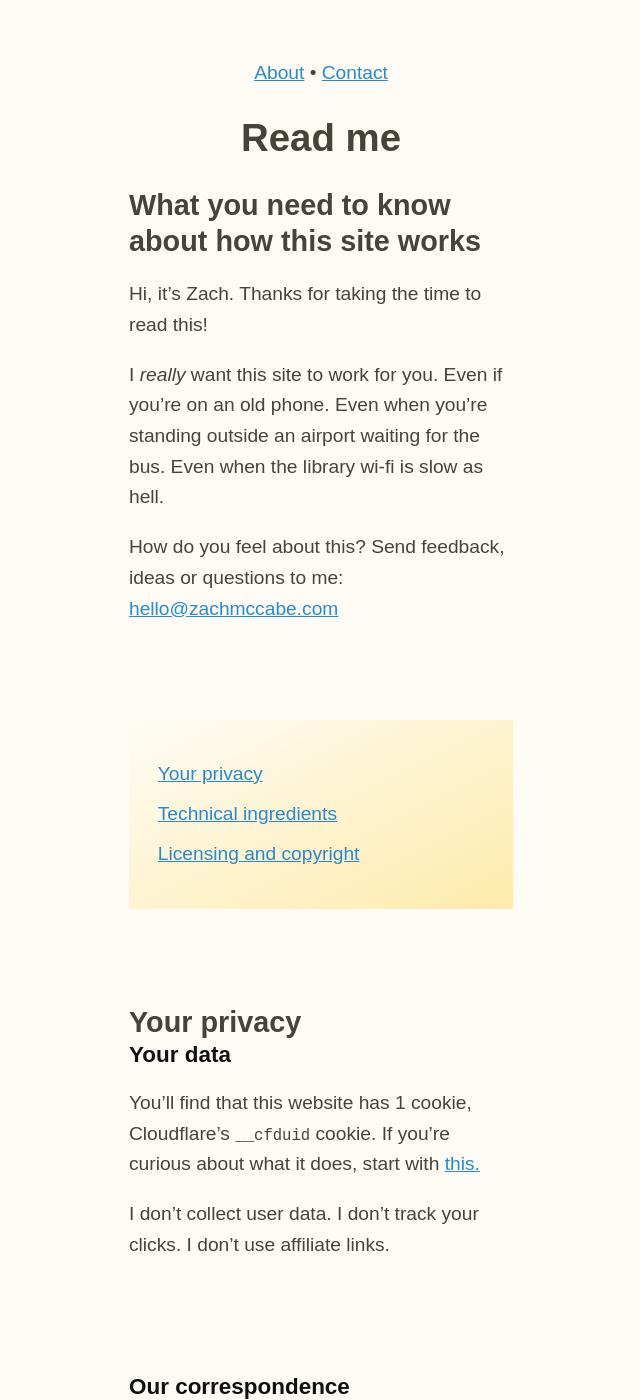
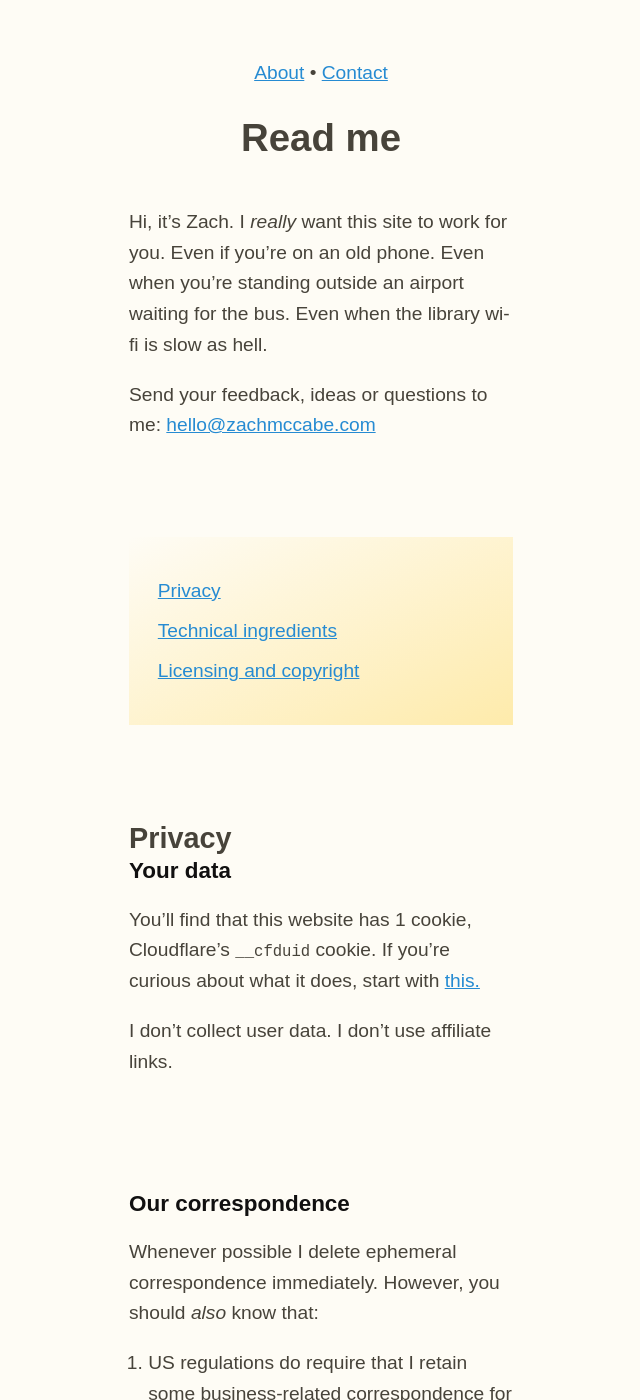
Before and after one commit to zachmccabe/zachmccabe.github.io, a Jekyll site: the page built from ntk.md, in a window 1280 px wide and 1400 px high. Shown: the whole window, without its empty margins (319-959 px from the left). Built offline with Jekyll 4.4.1, drawn with Linux system fonts in a browser that asks for light colours; some of the changed text lies outside the part shown.

Commit message:
Update ntk.md

```diff
--- a/ntk.md
+++ b/ntk.md
@@ -4,20 +4,16 @@ title: Read me
 date: 2019-08-29
 description: What you need to know about how this site works
 nav: |
-  + [Your privacy](https://www.zachmccabe.com/readme.html#your-privacy)
+  + [Privacy](https://www.zachmccabe.com/readme.html#privacy)
   + [Technical ingredients](https://www.zachmccabe.com/readme.html#technical-ingredients)
   + [Licensing and copyright](https://www.zachmccabe.com/readme.html#licensing-and-copyright)
 
 ---
 
 
-## What you need to know about how this site works
+Hi, it's Zach. I *really* want this site to work for you. Even if you're on an old phone. Even when you're standing outside an airport waiting for the bus. Even when the library wi-fi is slow as hell.
 
-Hi, it's Zach. Thanks for taking the time to read this!
-
-I *really* want this site to work for you. Even if you're on an old phone. Even when you're standing outside an airport waiting for the bus. Even when the library wi-fi is slow as hell.
-
-How do you feel about this? Send feedback, ideas or questions to me: [hello@zachmccabe.com](mailto:hello@zachmccabe.com)
+Send your feedback, ideas or questions to me: [hello@zachmccabe.com](mailto:hello@zachmccabe.com)
 
 
 
@@ -26,14 +22,14 @@ How do you feel about this? Send feedback, ideas or questions to me: [hello@zach
 
 
 
-## Your privacy
+## Privacy
 
 
 ### Your data
 
 You'll find that this website has 1 cookie, Cloudflare's `__cfduid` cookie. If you're curious about what it does, start with [this.](https://support.cloudflare.com/hc/en-us/articles/200170156-What-does-the-Cloudflare-cfduid-cookie-do-)
 
-I don't collect user data. I don't track your clicks. I don't use affiliate links.
+I don't collect user data. I don't use affiliate links.
 
 
 ### Our correspondence
```
Also changed, not shown: other parts of ntk.md (+1 -1 lines).
